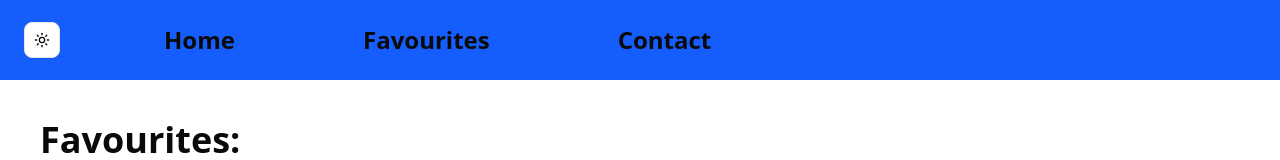
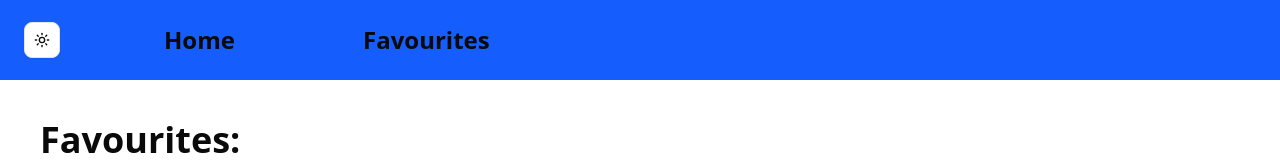
Before and after one commit to ZuShubitidze/MovieSearch, a React (Vite) app: page /favourites in a window 1280 px wide. Shown: the top 160 px of the page. Built offline with nearby package versions, Linux system fonts and the light colour scheme.

Commit message:
added reduxxx

```diff
--- a/src/components/Navbar.tsx
+++ b/src/components/Navbar.tsx
@@ -19,12 +19,6 @@ const Navbar = () => {
         >
           Favourites
         </Link>
-        <Link
-          to="/contact"
-          className="hover:bg-white dark:hover:bg-black p-6 rounded transition duration-500 text-2xl font-bold"
-        >
-          Contact
-        </Link>
       </nav>
       <main className="flex-1">
         <Outlet />
```
Also changed, not shown: src/pages/FavouritesPage.tsx (+0 -13 lines), src/pages/HomePage.tsx (+0 -11 lines).
